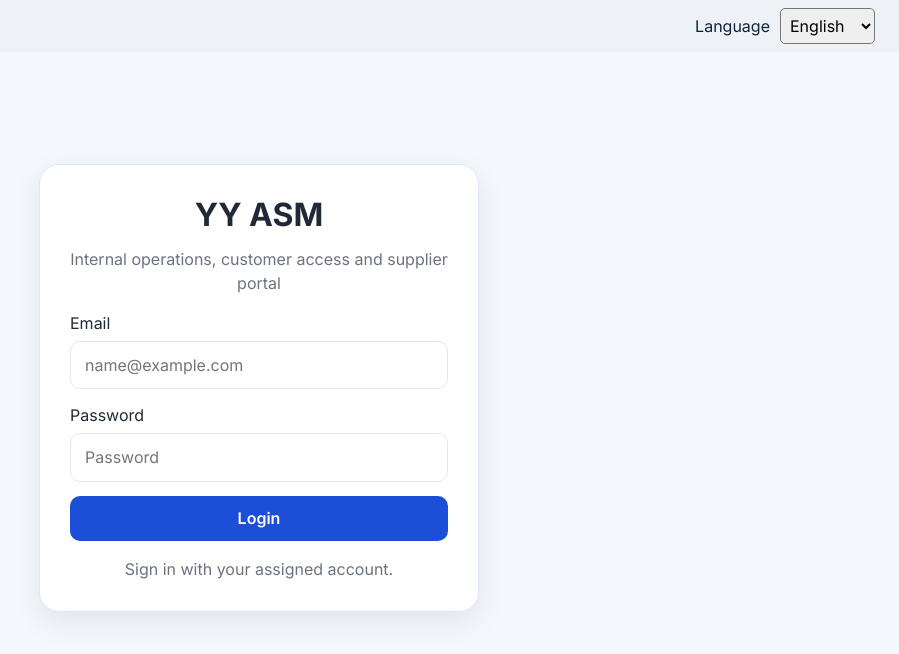
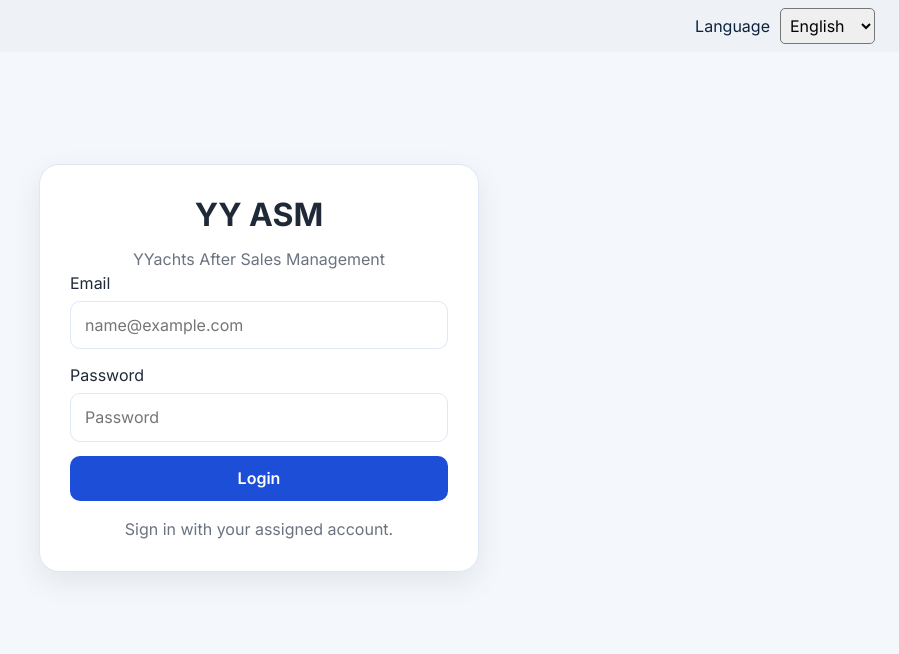
Before and after one commit to mariodecamillis73/yacht-claims-mvp, a Next.js app: page /login in a window 1280 px wide. Shown: the top 654 px of the page, without its empty margins (381-1280 px from the left). Built offline with nearby package versions, Linux system fonts and the light colour scheme.

Commit message:
Center YY ASM sign-in title and YYachts After Sales Management subtitle

```diff
--- a/app/layout.tsx
+++ b/app/layout.tsx
@@ -4,7 +4,7 @@ import LanguageProvider from "@/components/language-provider";
 
 export const metadata: Metadata = {
   title: "YY ASM",
-  description: "Yacht claims management system",
+  description: "YYachts After Sales Management",
 };
 
 export default function RootLayout({
--- a/app/login/page.tsx
+++ b/app/login/page.tsx
@@ -45,10 +45,12 @@ export default function LoginPage() {
   return (
     <div className="container">
       <div className="login-box">
+        <header style={{ textAlign: "center" }}>
         <h1>YY ASM</h1>
         <p className="muted">
-          {tr("Internal operations, customer access and supplier portal")}
+          YYachts After Sales Management
         </p>
+        </header>
 
         <form className="form-grid" onSubmit={handleSubmit}>
           <div>
--- a/scripts/test-localization.mjs
+++ b/scripts/test-localization.mjs
@@ -50,6 +50,7 @@ function sourceFiles(directory) {
 const files = [...sourceFiles("app"), ...sourceFiles("components")];
 const allowed = new Set([
   "YY ASM",
+  "YYachts After Sales Management",
   "#YES ID",
   "Yacht Claims MVP",
   "(UTC)",
```
